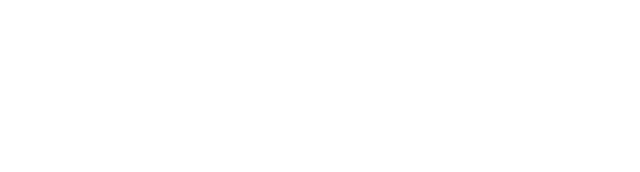
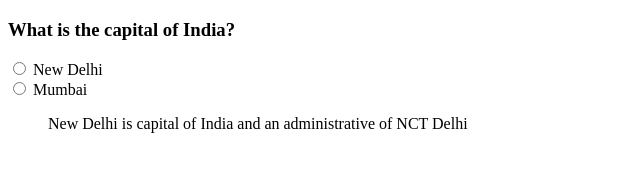
Before and after one commit to acciojob/trivia-Omkar141998, a website: page main.html in a window 1280 px wide. Shown: the whole page, without its empty margins (0-640 px from the left). Drawn offline with Linux system fonts and the light colour scheme.

Commit message:
initial commit

```diff
--- a/main.html
+++ b/main.html
@@ -7,7 +7,16 @@
 </head>
 
 <body>
-	<!-- the entire body must be written by student -->
+	<div>
+		<h3>What is the capital of India?</h3>
+		<form action="">
+        <input type="radio" name="state" value="New delhi">
+		<label for="">New Delhi</label><br>
+		<input type="radio" name="state" value="Mumbai">
+		<label for="">Mumbai</label>
+		</form>
+		<blockquote>New Delhi is capital of India and an administrative of NCT Delhi</blockquote>
+	</div>
     <script type="text/javascript" src="./script.js">
 </script>
 
```
